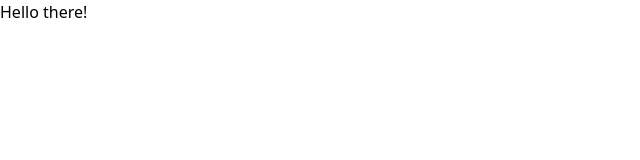
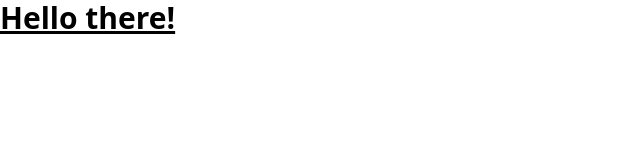
Before and after one commit to dencelkbabu/learning-tailwindcss-static, a website built with Vite: page index.html in a window 1280 px wide. Shown: the whole page, without its empty margins (0-640 px from the left). Built offline with nearby package versions, Linux system fonts and the light colour scheme.

Commit message:
feat: first usage of tailwind utility class
Signed-off-by: Dencel K Babu <dencelbabu@gmail.com>

```diff
--- a/index.html
+++ b/index.html
@@ -9,6 +9,6 @@
     <script src="scripts/main.js"></script>
 </head>
 <body>
-    <h1>Hello there!</h1>
+    <h1 class="text-3xl font-bold underline">Hello there!</h1>
 </body>
 </html>
```
